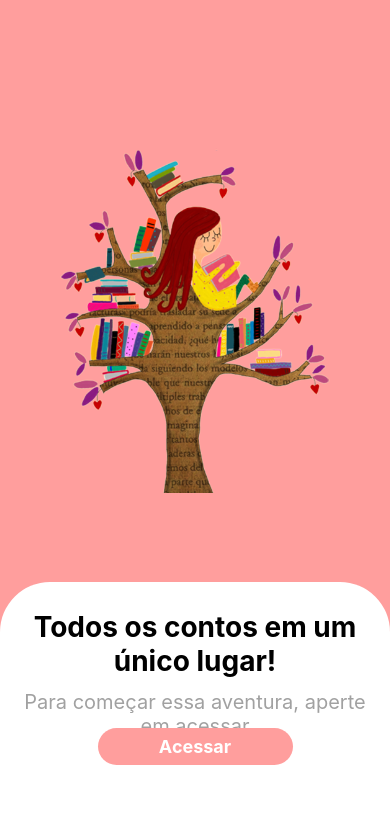
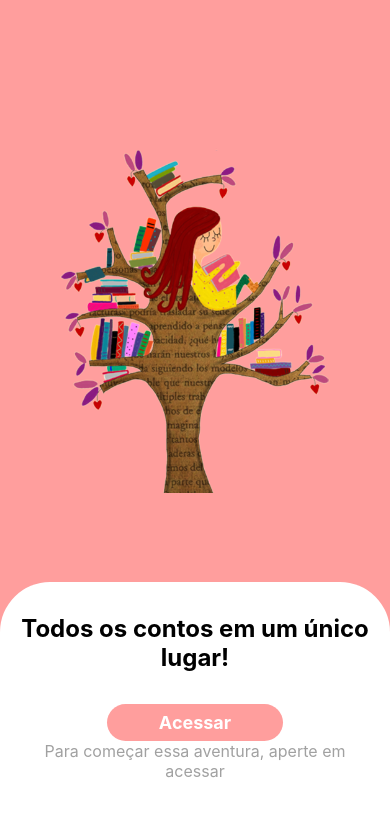
Before and after one commit to gabriel-portuga/Maravilhoso_Docs_JS, a React Native app: screen /Welcome in a window 390 px wide. Shown: the top 816 px of the page. Built offline with nearby package versions, Linux system fonts and the light colour scheme.

Commit message:
Atualização Welcome
- Style Welcome
- Teclado do input Email

```diff
--- a/src/components/EmailInput.js
+++ b/src/components/EmailInput.js
@@ -8,6 +8,7 @@ const EmailInput = ({ value, setValue }) => {
   return (
     <>
       <TextInput
+        keyboardType="email-address"
         style={styles.textInput}
         label="E-mail"
         mode="flat"
--- a/src/pages/Welcome/index.js
+++ b/src/pages/Welcome/index.js
@@ -1,7 +1,7 @@
-import React, {useEffect} from "react";
+import React, { useEffect } from "react";
 import AsyncStorage from "@react-native-async-storage/async-storage";
 import { ContainerGeral, ContainerLogo, Title, Texto, ButtonAcessar, ButtonText } from './styles'
-import { StyleSheet } from "react-native";
+import { StyleSheet, View } from "react-native";
 import api from "../../api";
 
 import * as Animatable from 'react-native-animatable'
@@ -26,7 +26,7 @@ const Welcome = () => {
                 } catch (e) {
                     navegar = 'SignIn'
                 }
-            } else {navegar = "SignIn"}
+            } else { navegar = "SignIn" }
         }
         singInToken()
     }, [])
@@ -40,20 +40,23 @@ const Welcome = () => {
                 <Animatable.Image
                     animation="flipInY"
                     source={require('../../../assets/logo_principal.png')}
-                    style={{ width: '100%'}}
+                    style={{ width: '100%' }}
                     resizeMode="contain"
                 />
             </ContainerLogo>
 
             <Animatable.View delay={600} animation="fadeInUp" style={styles.containerForm}>
+
                 <Title>Todos os contos em um único lugar!</Title>
-                <Texto>Para começar essa aventura, aperte em acessar</Texto>
 
                 <ButtonAcessar
-                onPress={() => navigation.navigate(navegar)}
+                    onPress={() => navigation.navigate(navegar)}
                 >
                     <ButtonText>Acessar</ButtonText>
                 </ButtonAcessar>
+
+                <Texto>Para começar essa aventura, aperte em acessar</Texto>
+
             </Animatable.View>
 
         </ContainerGeral>
@@ -62,7 +65,8 @@ const Welcome = () => {
 
 const styles = StyleSheet.create({
 
-    containerForm:{
+    containerForm: {
+        flexDirection: "column",
         flex: 1,
         backgroundColor: '#fff',
         borderTopLeftRadius: 50,
--- a/src/pages/Welcome/styles.js
+++ b/src/pages/Welcome/styles.js
@@ -13,34 +13,25 @@ padding-top: 15%;
 padding-left: 15%;
 padding-right: 15%;
 `
-/*export const ContainerForm = styled.View`
-flex:1;
-background-color: #FFFFFF;
-border-radius: 25px 25px 0px 0px;
-padding-top: 5%;
-padding-bottom: 5%;
-`*/
 export const Title = styled.Text`
-font-size: 28px;
+font-size: 24px;
 font-weight: bold;
-margin: 28px 0px 12px;
+margin: 32px 0px 8px;
 text-align: center;
 `
 export const Texto = styled.Text`
-font-size: 20px;
+font-size: 16px;
 text-align: center;
 color: #A1A1A1;
 `
 export const ButtonAcessar = styled.TouchableOpacity`
-position: absolute;
+margin: 24px 0px 0px 0px;
 background-color: #FF9E9D;
 border-radius: 50px;
 padding: 8px 0px 8px 0px;
 width: 50%;
 align-self: center;
-bottom: 30%;
 align-items: center;
-justify-content: center;
 `
 export const ButtonText = styled.Text`
 font-size: 18px;
```
